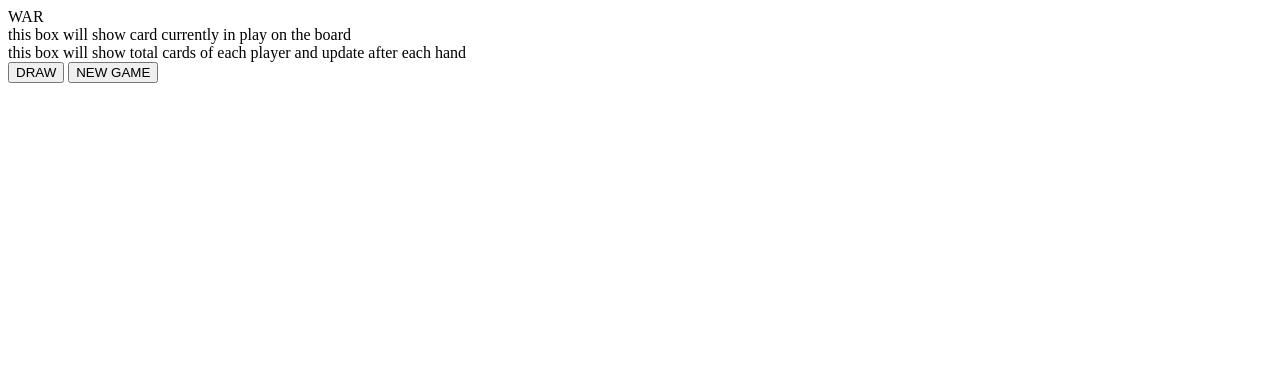
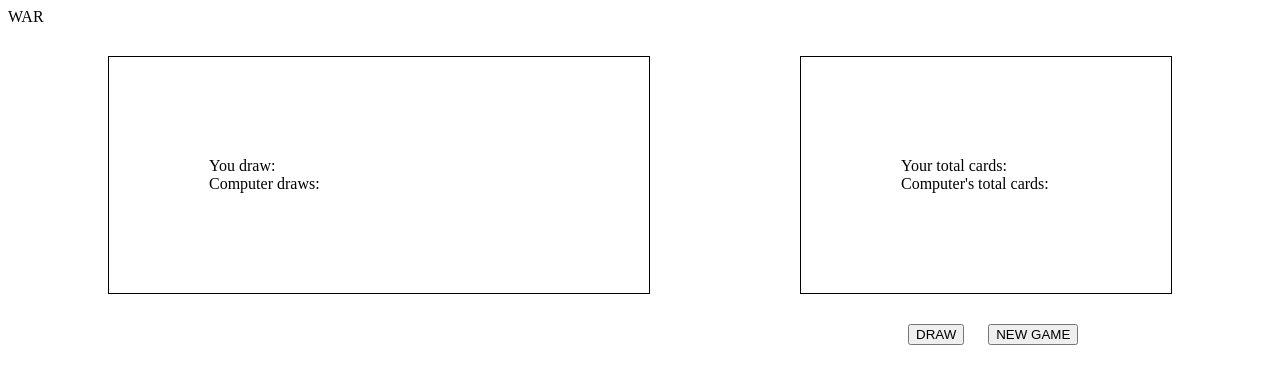
Before and after one commit to laurenkch/js-war-game, a plain HTML site: page index.html in a window 1280 px wide. Drawn offline with Linux system fonts and the light colour scheme.

Commit message:
a general layout

```diff
--- a/index.html
+++ b/index.html
@@ -10,8 +10,10 @@
 <body>
     <div class = "name">WAR</div>
     <div class = "game">
-        <div class = "current-hand">this box will show card currently in play on the board</div>
-        <div class = "player-totals">this box will show total cards of each player and update after each hand</div>
+        <div class = "current-hand">You draw: <br> Computer draws: </div>
+        <div class = "player-totals">Your total cards: <br> Computer's total cards: </div>
+    </div>
+        <div class = "buttons">
         <button class = "draw">DRAW</button>
         <button class = "new-game">NEW GAME</button>
     </div>
--- a/styles/main.css
+++ b/styles/main.css
@@ -1,24 +1,40 @@
-/* .game {
-    display:flex;
+.game {
+    display: flex;
 }
 .current-hand {
-    padding-top: 30px;
-    padding-bottom: 30px;
-    padding-left: 50px;
-    padding-right: 50px;
+    padding-top: 100px;
+    padding-bottom: 100px;
+    padding-left: 100px;
+    padding-right: 100px;
+    border: solid;
+    border-width: 1px;
+    border-color:black;
+    margin-left: 100px;
+    margin-right: 50px;
+    margin-top: 30px;
+    margin-bottom: 20px;
+    /* display: inline-block; */
+    flex: 2;
+}
+.player-totals {
+    padding-top: 100px;
+    padding-bottom: 100px;
+    padding-left: 100px;
+    padding-right: 100px;
     border: solid;
     border-width: 1px;
     border-color:black;
     margin-left: 100px;
     margin-right: 100px;
-    margin-top: 100px;
-    margin-bottom: 30px;
+    margin-bottom: 20px;
+    margin-top: 30px;
+    display: inline-block;
+    flex: 1;
+
 }
-.player-totals {
-    padding: 10px;
-    border: solid;
-    border-width: 1px;
-    border-color:black;
+.buttons {
+    margin-left: 890px;
+}
+button {
     margin: 10px;
-    /* display: inline; */
-} */
+}
```
